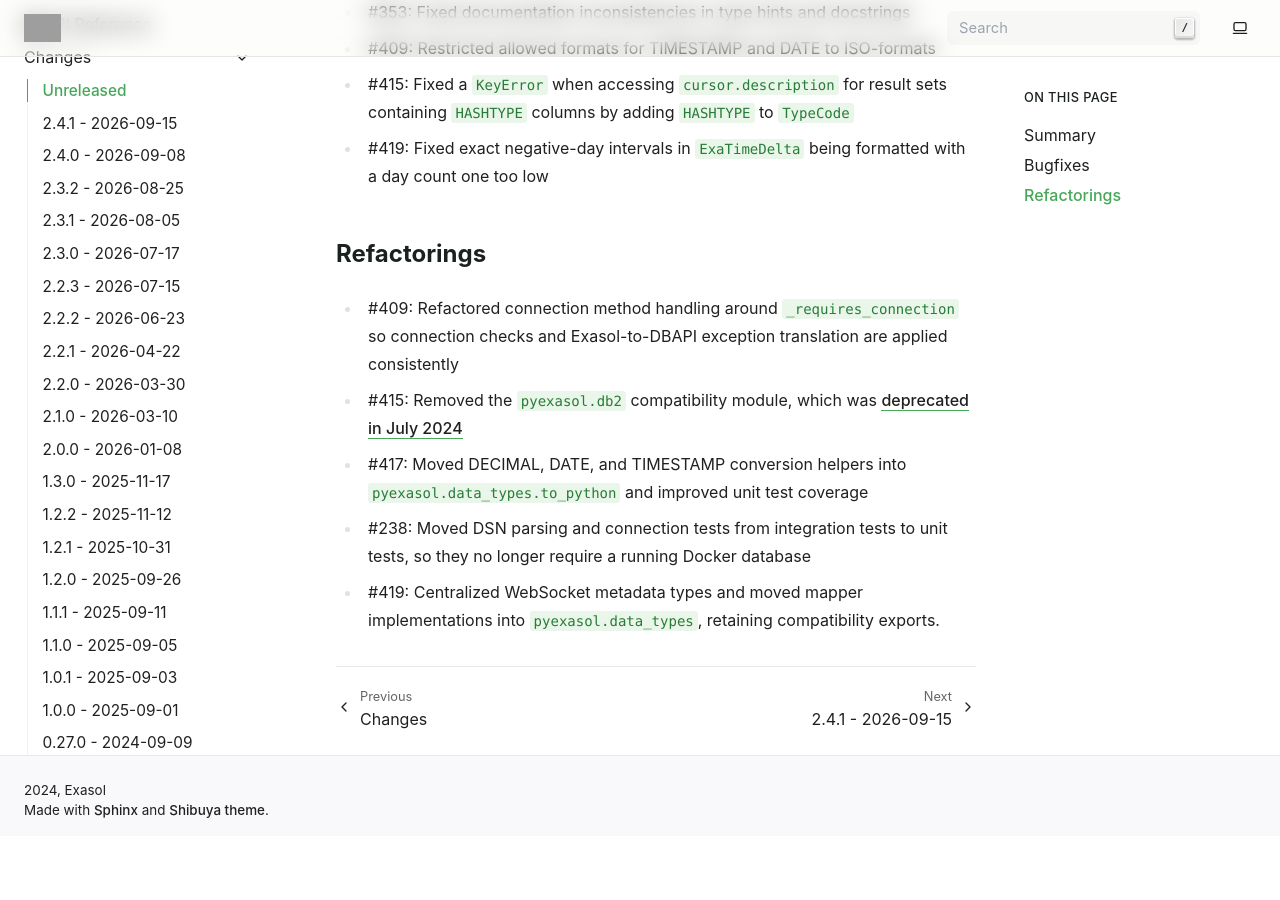
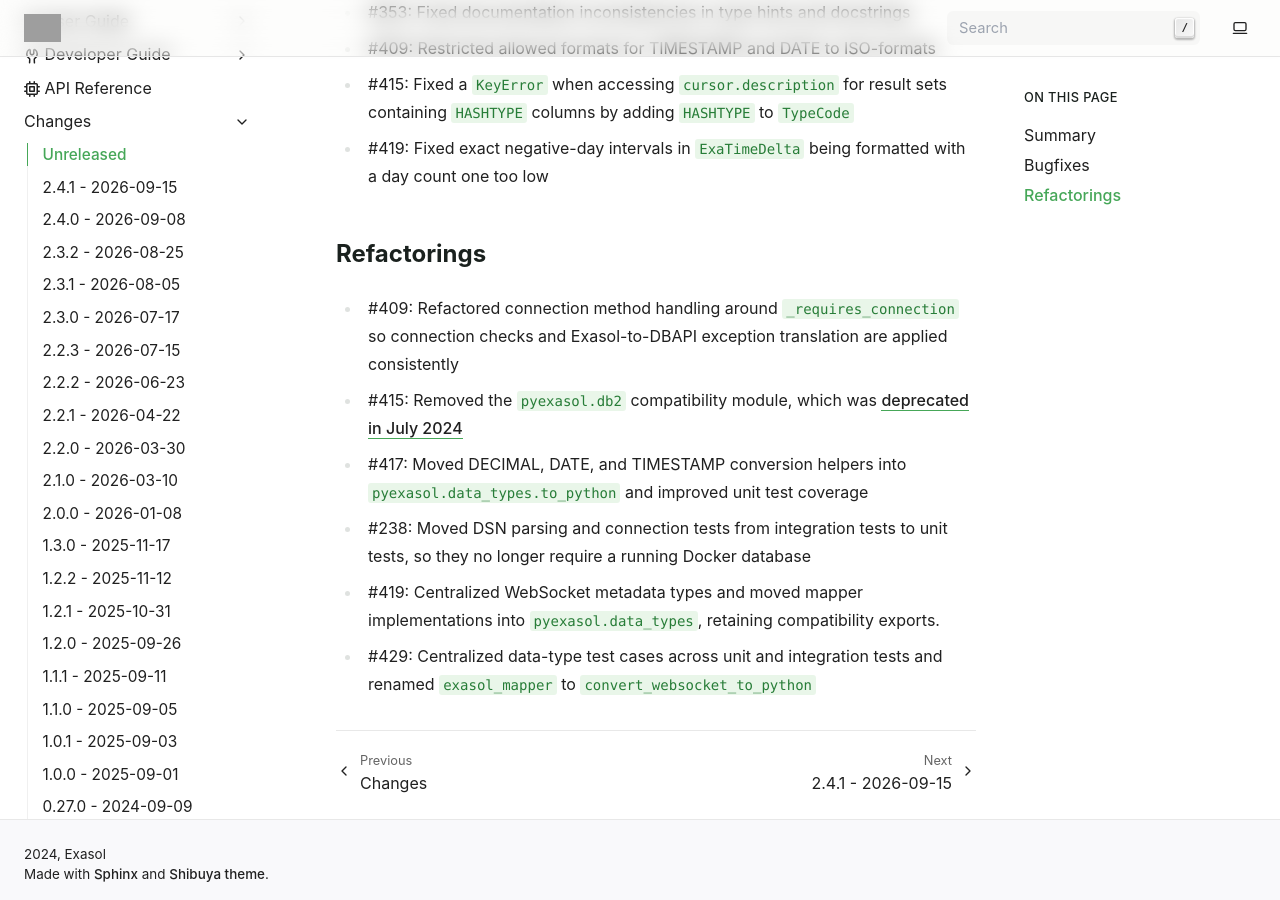
Before and after one commit to exasol/pyexasol, a Sphinx documentation site: the page built from doc/changes/unreleased.md, in a window 1280 px wide and 900 px high, scrolled down 894 px. Built offline with Sphinx 7.4.7, drawn with Linux system fonts in a browser that asks for light colours; before the commit the page ends 1730 px from its top, so only the background shows below that; grey boxes are pictures that could not be loaded.

Commit message:
Add changelog entry

```diff
--- a/doc/changes/unreleased.md
+++ b/doc/changes/unreleased.md
@@ -42,3 +42,5 @@
 * #238: Moved DSN parsing and connection tests from integration tests to unit tests, so they no longer require a running Docker database
 * #419: Centralized WebSocket metadata types and moved mapper implementations
   into ``pyexasol.data_types``, retaining compatibility exports.
+* #429: Centralized data-type test cases across unit and integration tests and
+  renamed ``exasol_mapper`` to ``convert_websocket_to_python``
```
